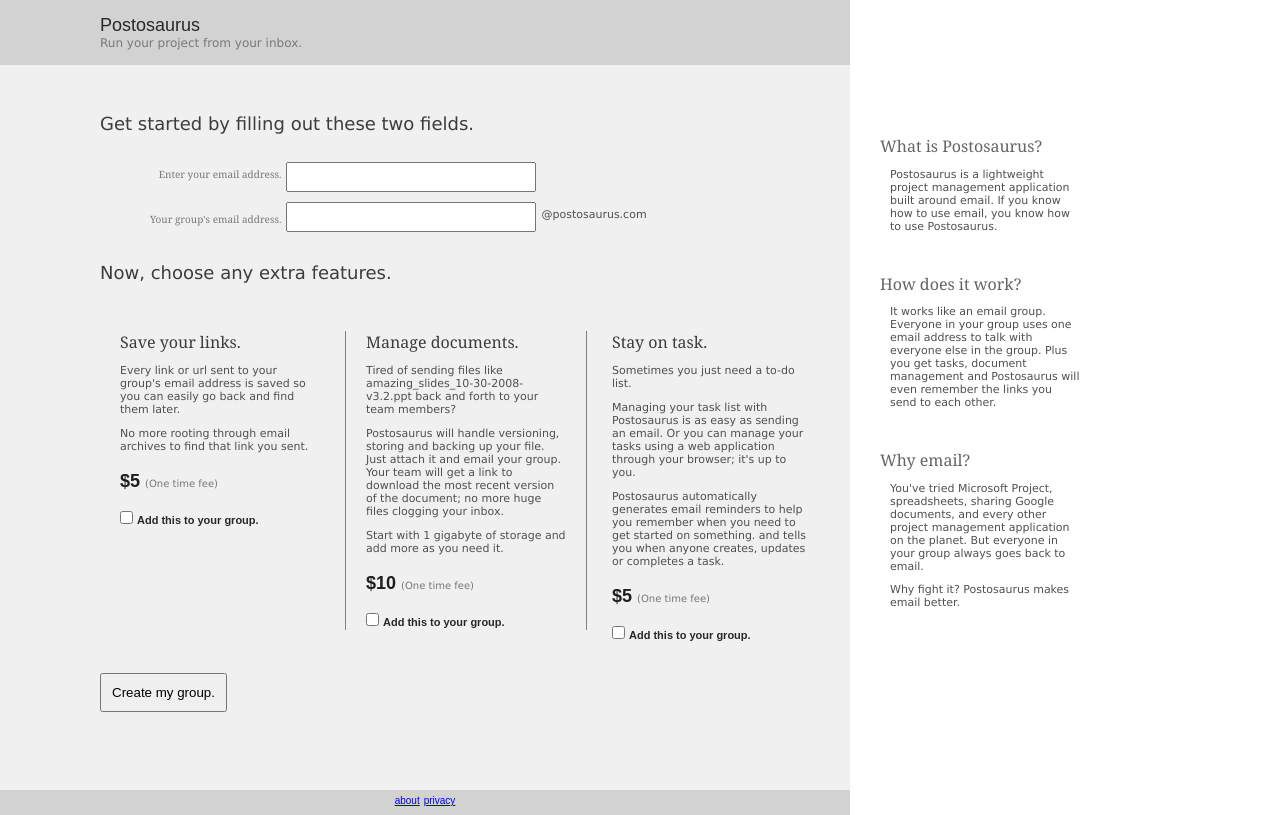
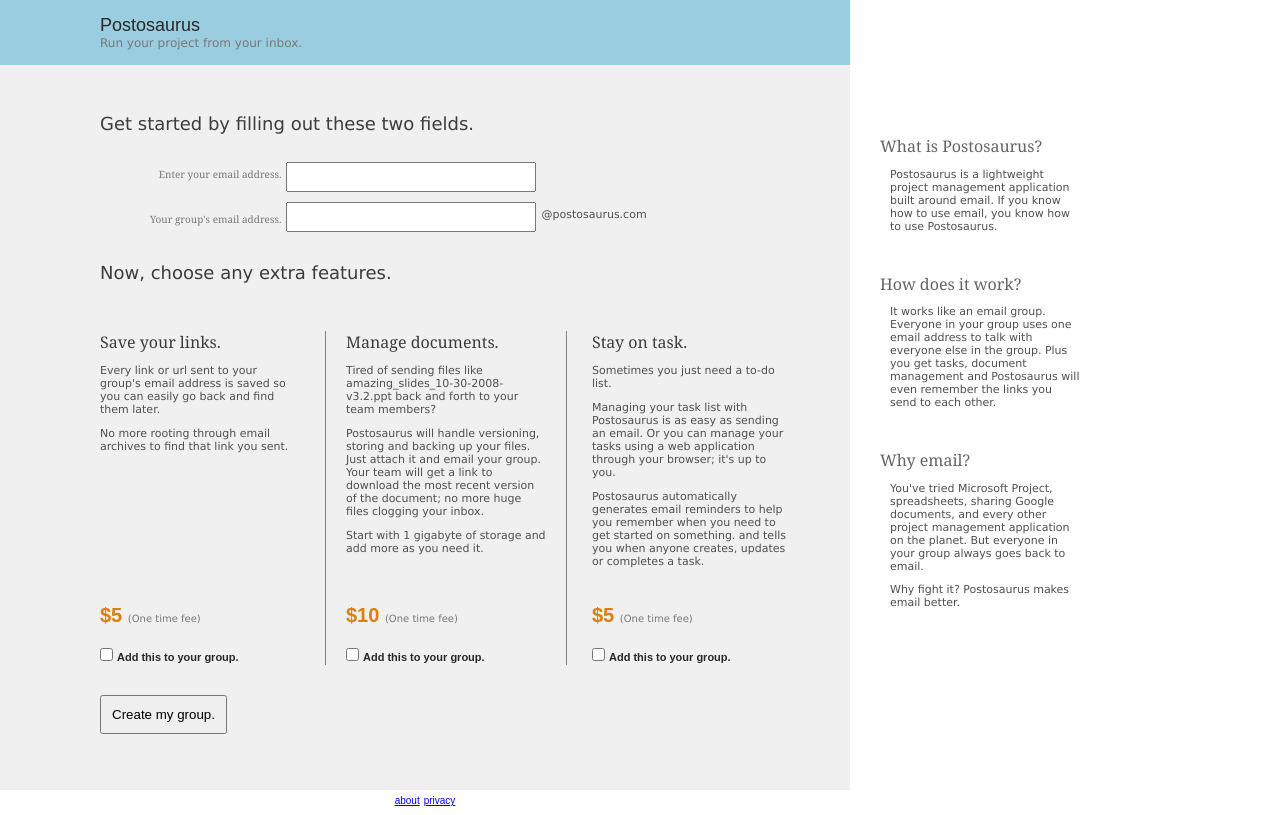
Before and after one commit to sfioritto/postosaurus-old, a Python web app: template webapp/templates/postosaurus/landing.html in a window 1280 px wide. Run offline with Jinja, Linux system fonts and the light colour scheme; the template is opened without the code that fills it, so the values that code supplies are empty.

Commit message:
Added some color to the landing page.

```diff
--- a/media/css/landing.css
+++ b/media/css/landing.css
@@ -43,6 +43,7 @@
 
 #links{
     margin-left: 0px;
+    padding-left: 0px;
 }
 
 #leftinner{
@@ -198,8 +199,8 @@
     background-color: rgb(240, 240, 240);
 }
 
-#top, #footer{
-    background-color: rgb(210, 210, 210);
+#top{
+    background-color: rgb(153, 205, 223);
 }
 
 #top {
@@ -223,9 +224,9 @@
 
 #leftinner div p.price{
     font-family: arial;
-    font-size: 18px;
+    font-size: 20px;
     font-weight: bold;
-    color: rgb(30, 30, 30);
+    color: rgb(223, 126, 13);
 }
 
 #leftinner div p.price span.price{
@@ -234,3 +235,7 @@
     color: rgb(120, 120, 120);
     font-weight: normal;
 }
+
+.descheight {
+    height: 220px;
+}
--- a/webapp/templates/postosaurus/landing.html
+++ b/webapp/templates/postosaurus/landing.html
@@ -35,6 +35,7 @@
 	  <p class="directions">Now, choose any extra features.</p>
 	  <div id="links" class="extras">
 	    <h1>Save your links.</h1>
+	    <div class="descheight">
 	    <p >
 	      Every link or url sent to your group's email address is
 	      saved so you can easily go back and find them later.
@@ -43,6 +44,7 @@
 	      No more rooting through email archives to find that
 	      link you sent.
 	    </p>
+	    </div>
 	    <p class="price">
 	      $5 <span class="price">(One time fee)</span>
 	    </p>
@@ -52,19 +54,21 @@
 
 	  <div id="files" class="extras">
 	    <h1>Manage documents.</h1>
+	    <div class="descheight">
 	    <p >
 	      Tired of sending files like amazing_slides_10-30-2008-v3.2.ppt
 	      back and forth to your team members?
 	    </p>
 	    <p>
 	      Postosaurus will handle versioning, storing and backing
-	      up your file. Just attach it and email your group. Your team will get a
+	      up your files. Just attach it and email your group. Your team will get a
 	      link to download the most recent version of the document; no more huge
 	      files clogging your inbox.
 	    </p>
 	    <p>
 	      Start with 1 gigabyte of storage and add more as you need it.
 	    </p>
+	    </div>
 	    <p class="price">
 	      $10 <span class="price">(One time fee)</span>
 	    </p>
@@ -73,6 +77,7 @@
 	  </div>
 	  <div id="tasks" class="extras">
 	    <h1>Stay on task.</h1>
+	    <div class="descheight">
 	    <p>
 	      Sometimes you just need a to-do list.
 	    </p>
@@ -86,6 +91,7 @@
 	      help you remember when you need to get started on something.
 	      and tells you when anyone creates, updates or completes a task.
 	    </p>
+	    </div>
 	    <p class="price">
 	      $5 <span class="price">(One time fee)</span>
 	    </p>
```
